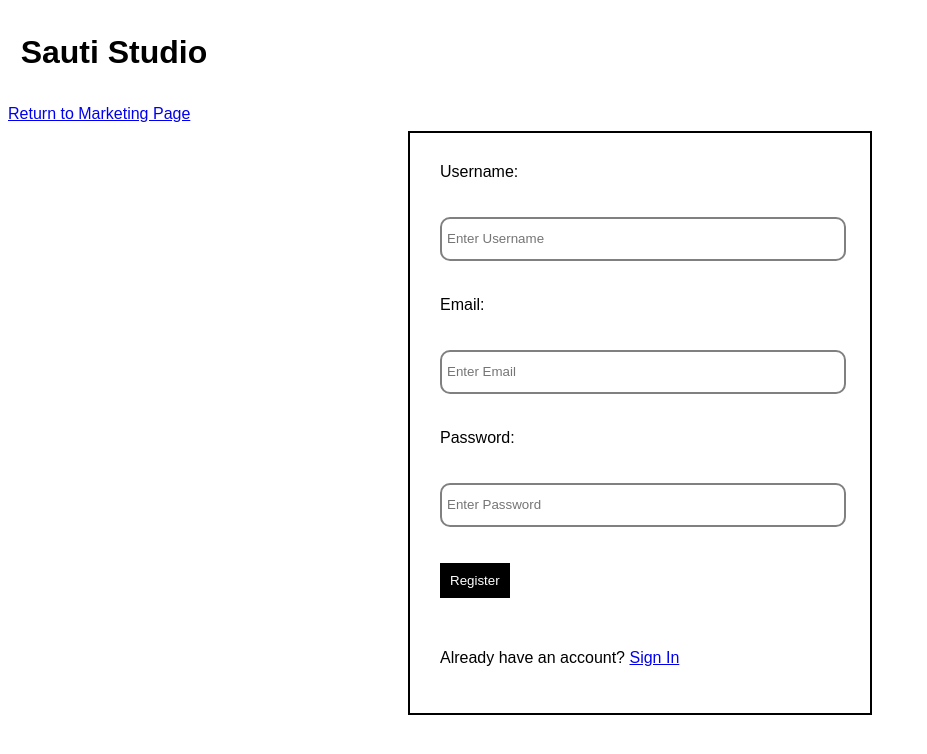
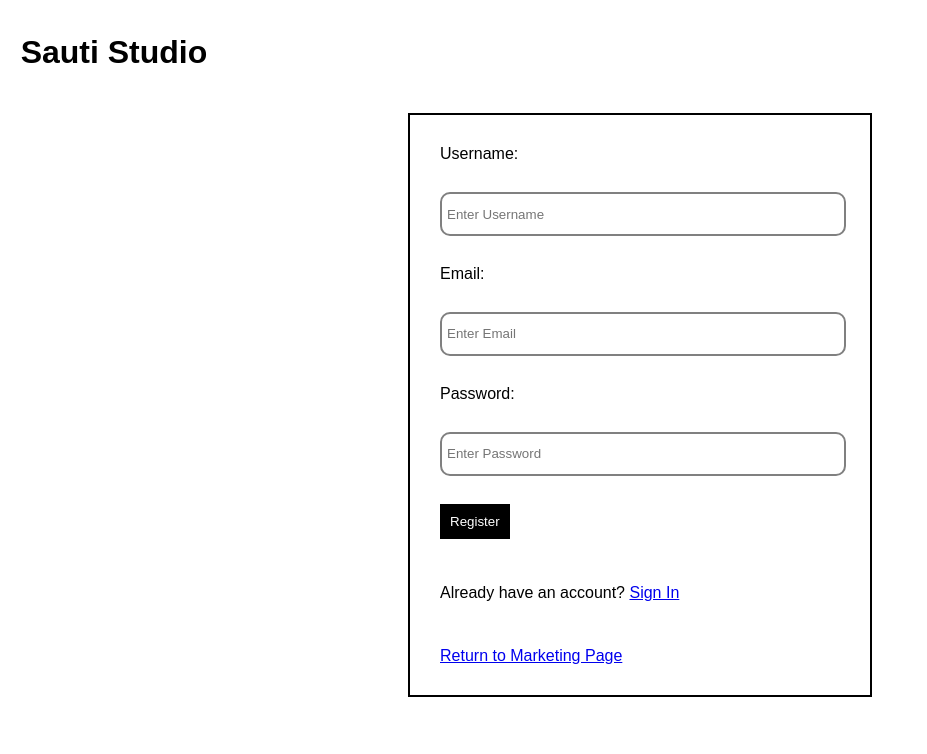
Before and after one commit to azatecas/Front-End, a React (Create React App) app in the folder sauti-forms/: page / in a window 1280 px wide. Shown: the top 754 px of the page, without its empty margins (0-927 px from the left). Built offline with nearby package versions, Linux system fonts and the light colour scheme.

Commit message:
Minor tweaks

```diff
--- a/sauti-forms/src/components/SignIn.js
+++ b/sauti-forms/src/components/SignIn.js
@@ -30,7 +30,6 @@ const SignIn = props => {
     return (
         <>
             <h1 style={{padding: '1%'}}>Sauti Studio</h1>
-            <a href="https://fervent-bassi-308b70.netlify.com/">Return to Marketing Page</a>
             <div className="styled-div">
                 <form className="styled-form" onSubmit={ handleSubmit }>
                     <label htmlFor="username">Username:</label>
@@ -58,8 +57,8 @@ const SignIn = props => {
                         {errors.password && <p className="error-input">{errors.password}</p>}
 
                     <Button disabled={isSubmitting} type="submit">Login</Button>
-                    <p>Or make an account here: <Link to='./sign-up'>Sign Up</Link>  </p>
-
+                    <p>Or make an account here: <Link to='./sign-up'>Sign Up</Link></p>
+                    <a href="https://fervent-bassi-308b70.netlify.com/">Return to Marketing Page</a>
                 </form>
             </div>
         </>
--- a/sauti-forms/src/components/SignUp.js
+++ b/sauti-forms/src/components/SignUp.js
@@ -34,7 +34,6 @@ const SignUp = props => {
     return (
         <>
             <h1 style={{padding: '1%'}}>Sauti Studio</h1>
-            <a href="https://fervent-bassi-308b70.netlify.com/">Return to Marketing Page</a>
             <div className="styled-div">
                 <form className="styled-form" onSubmit={ handleSubmit }>
                     <label htmlFor="username">Username:</label>
@@ -74,7 +73,9 @@ const SignUp = props => {
                         {errors.password && <p className="error-input">{errors.password}</p>}
 
                     <Button disable={isSubmitting} type="submit">Register</Button>
+
                     <p>Already have an account? <Link to='/sign-in'>Sign In</Link> </p>
+                    <a href="https://fervent-bassi-308b70.netlify.com/">Return to Marketing Page</a>
                 </form>
             </div>
         </>
--- a/sauti-forms/src/components/flowComponents/Flow.js
+++ b/sauti-forms/src/components/flowComponents/Flow.js
@@ -1,5 +1,4 @@
 import React, { useState, useEffect } from 'react';
-import { Link } from 'react-router-dom';
 import FlowPage from './FlowPage';
 import { axiosWithAuth } from '../../axiosAuth';
 import CardInfo from './CardInfo';
```
